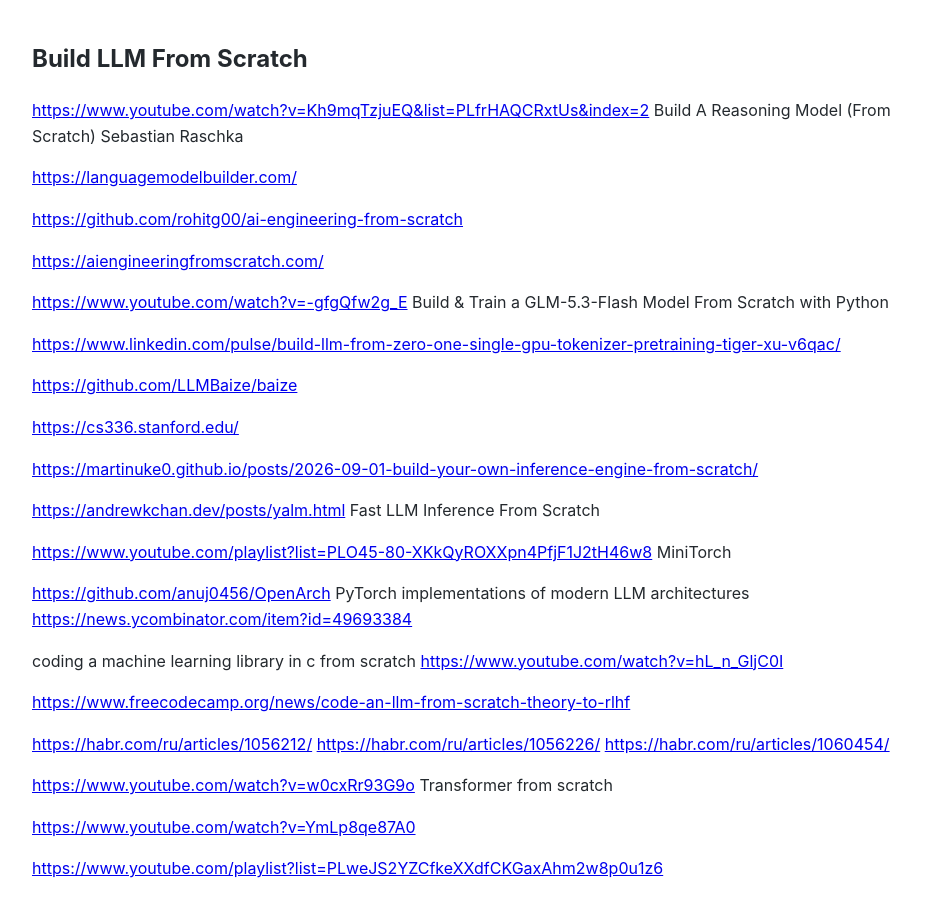
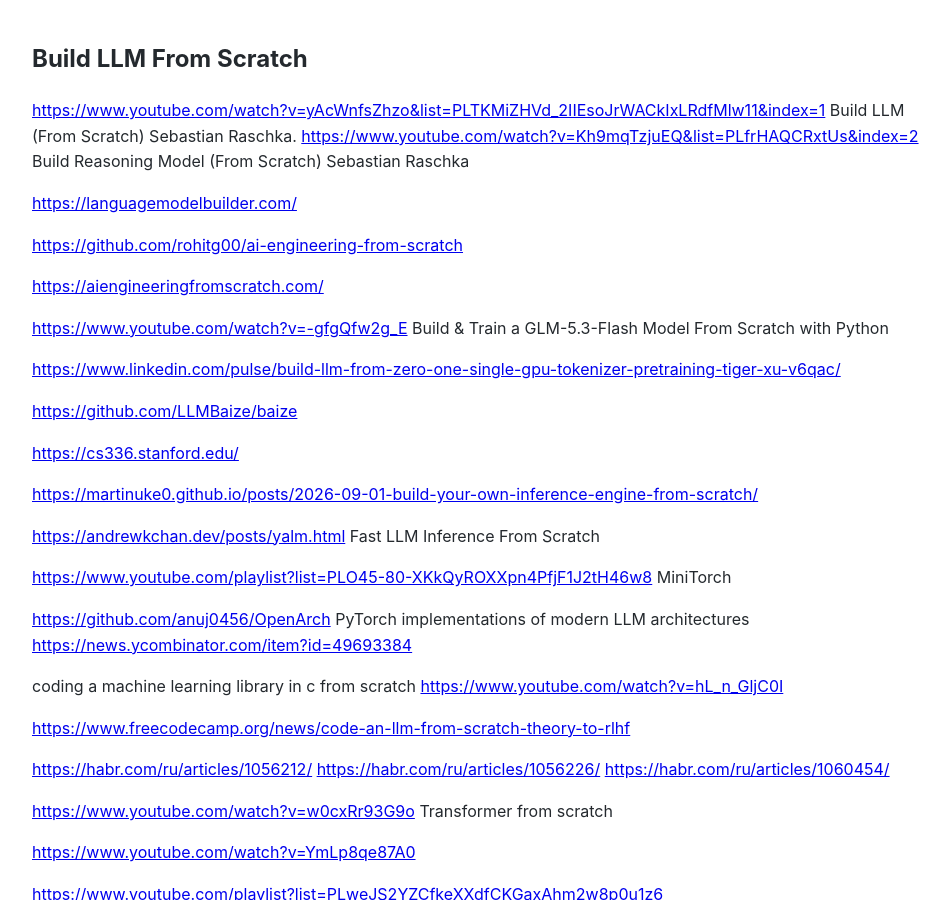
Before and after one commit to Michael-Lubinsky/michael-lubinsky.github.com, a Jekyll site: the page built from ml/from_scratch.md, in a window 1280 px wide and 900 px high. Shown: the whole window, without its empty margins (158-1107 px from the left). Built offline with Jekyll 4.4.1, drawn with Linux system fonts in a browser that asks for light colours; our own code applies the rules of GitHub Pages for plain Markdown files.

Commit message:
Revise video links and titles in from_scratch.md
Updated video links and titles for clarity.

```diff
--- a/ml/from_scratch.md
+++ b/ml/from_scratch.md
@@ -1,7 +1,8 @@
 ## Build LLM From Scratch
 
-<https://www.youtube.com/watch?v=Kh9mqTzjuEQ&list=PLfrHAQCRxtUs&index=2> Build A Reasoning Model (From Scratch)
-Sebastian Raschka
+<https://www.youtube.com/watch?v=yAcWnfsZhzo&list=PLTKMiZHVd_2IIEsoJrWACkIxLRdfMlw11&index=1>
+ Build  LLM  (From Scratch) Sebastian Raschka.
+<https://www.youtube.com/watch?v=Kh9mqTzjuEQ&list=PLfrHAQCRxtUs&index=2> Build   Reasoning Model (From Scratch) Sebastian Raschka
 
 
 <https://languagemodelbuilder.com/>
```
